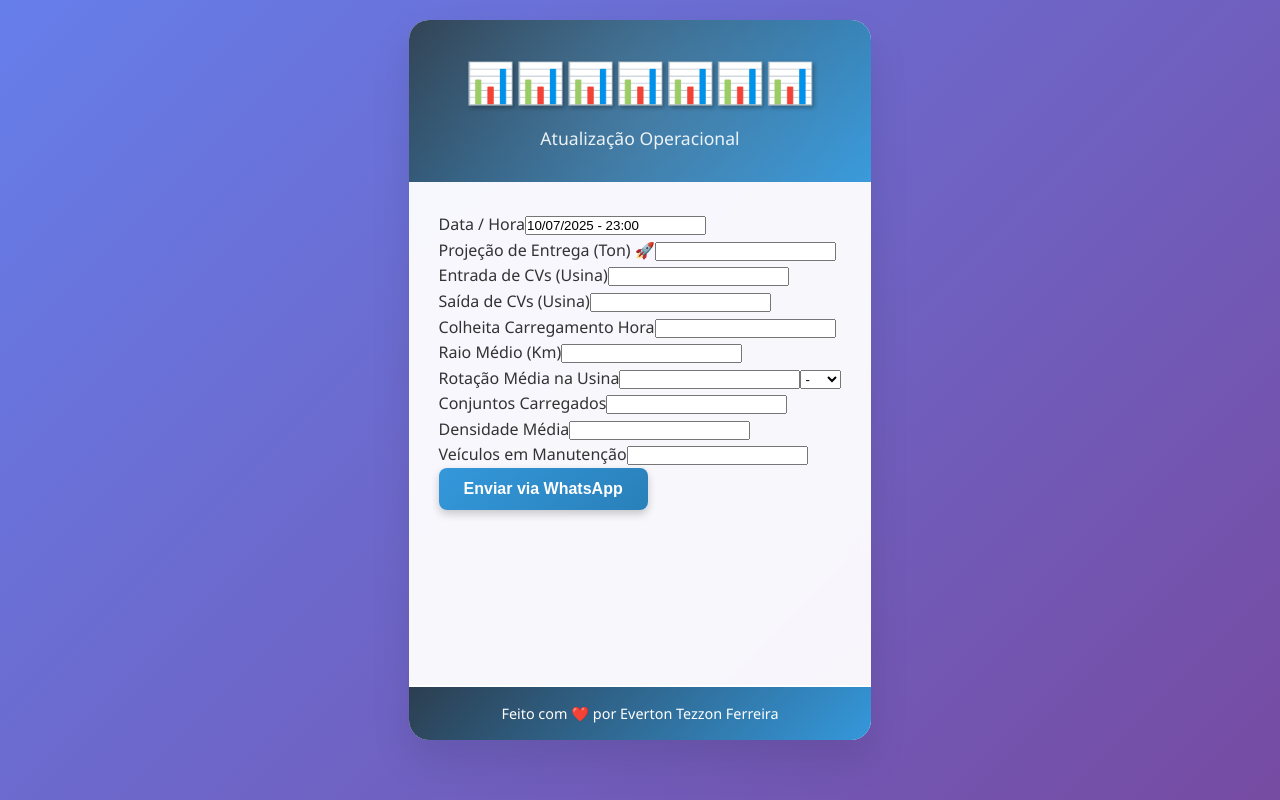
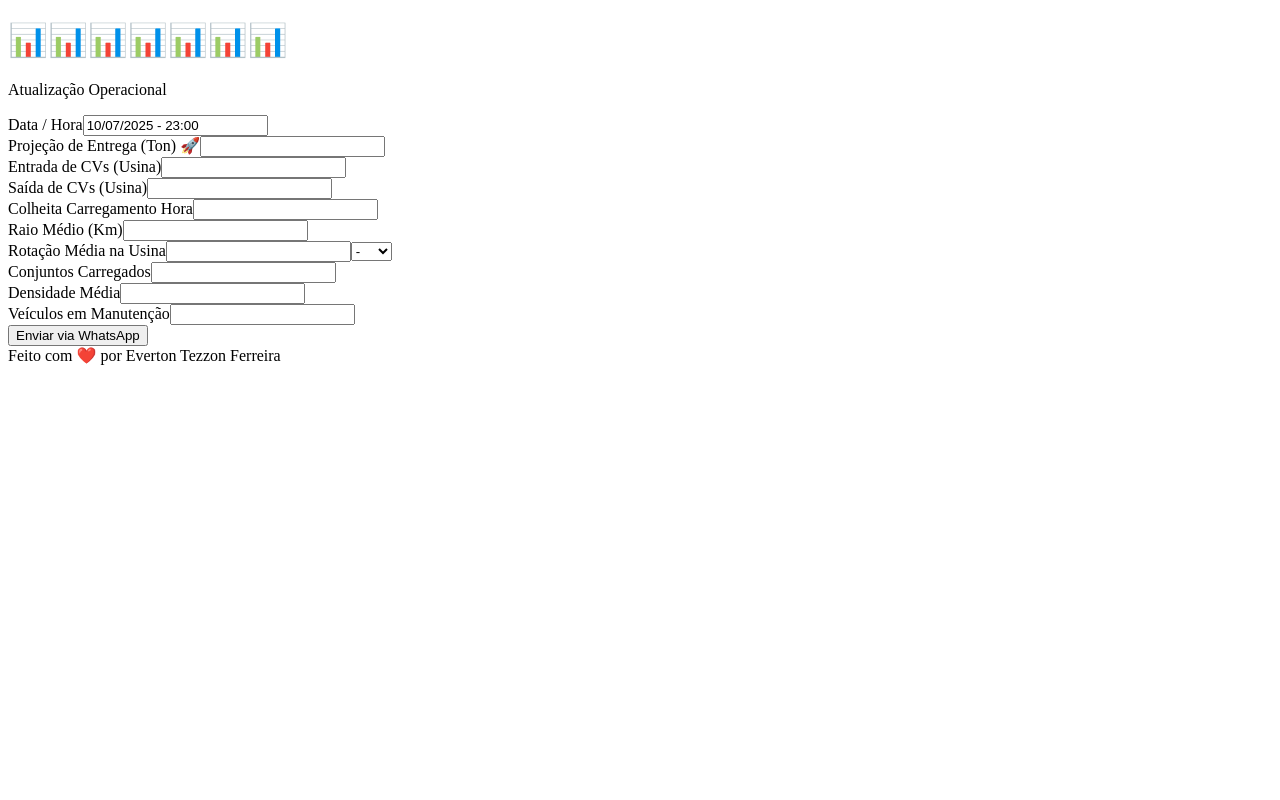
Before and after one commit to Everton-Pakito/atualizacao-operacional, a plain HTML site: page index.html in a window 1280 px wide. Drawn offline with Linux system fonts and the light colour scheme.

Commit message:
Add files via upload

```diff
--- a/padrao_css_sistema.css
+++ b/padrao_css_sistema.css
@@ -1,150 +1 @@
-
-/* ===================================
-   PADRÃO CSS - SISTEMA DE GESTÃO
-   Versão: 1.0
-   Data: Julho 2025 (Atualizado)
-   =================================== */
-
-/* === RESET E BASE === */
-* {
-    margin: 0;
-    padding: 0;
-    box-sizing: border-box;
-}
-
-body {
-    font-family: 'Segoe UI', Tahoma, Geneva, Verdana, sans-serif;
-    background: linear-gradient(135deg, #667eea 0%, #764ba2 100%);
-    min-height: 100vh;
-    padding: 20px;
-    line-height: 1.6;
-    color: #333;
-    display: flex;
-    flex-direction: column;
-    justify-content: space-between;
-}
-
-/* === CONTAINER PRINCIPAL === */
-.container {
-    max-width: 1400px;
-    margin: 0 auto;
-    background: rgba(255, 255, 255, 0.95);
-    border-radius: 20px;
-    box-shadow: 0 20px 40px rgba(0, 0, 0, 0.1);
-    overflow: hidden;
-    backdrop-filter: blur(10px);
-    display: flex;
-    flex-direction: column;
-    min-height: 90vh;
-}
-
-/* === CABEÇALHO === */
-.header {
-    background: linear-gradient(135deg, #2c3e50 0%, #3498db 100%);
-    color: white;
-    padding: 30px;
-    text-align: center;
-    position: relative;
-    overflow: hidden;
-    display: flex;
-    flex-direction: column;
-    align-items: center;
-    justify-content: center;
-}
-
-.header::before {
-    content: '';
-    position: absolute;
-    top: -50%;
-    left: -50%;
-    width: 200%;
-    height: 200%;
-    background: radial-gradient(circle, rgba(255,255,255,0.1) 0%, transparent 70%);
-    animation: rotate 20s linear infinite;
-}
-
-.header h1 {
-    font-size: 2.5rem;
-    margin-bottom: 10px;
-    text-shadow: 2px 2px 4px rgba(0, 0, 0, 0.3);
-    position: relative;
-    z-index: 1;
-}
-
-.header p {
-    font-size: 1.1rem;
-    opacity: 0.9;
-    position: relative;
-    z-index: 1;
-}
-
-/* === CONTEÚDO PRINCIPAL === */
-.content {
-    padding: 30px;
-    flex: 1 0 auto;
-}
-
-/* === RODAPÉ === */
-.footer {
-    background: linear-gradient(135deg, #2c3e50 0%, #3498db 100%);
-    color: white;
-    text-align: center;
-    padding: 15px;
-    font-size: 0.9rem;
-    font-weight: 500;
-    border-top: 2px solid #fff;
-}
-
-/* === BOTÕES === */
-.btn {
-    background: linear-gradient(135deg, #3498db 0%, #2980b9 100%);
-    color: white;
-    border: none;
-    padding: 12px 25px;
-    border-radius: 8px;
-    cursor: pointer;
-    font-size: 16px;
-    font-weight: 600;
-    transition: all 0.3s ease;
-    box-shadow: 0 4px 8px rgba(0, 0, 0, 0.2);
-    display: inline-flex;
-    align-items: center;
-    justify-content: center;
-    gap: 8px;
-    text-decoration: none;
-    position: relative;
-    overflow: hidden;
-}
-
-.btn::before {
-    content: '';
-    position: absolute;
-    top: 50%;
-    left: 50%;
-    width: 0;
-    height: 0;
-    background: rgba(255, 255, 255, 0.2);
-    border-radius: 50%;
-    transform: translate(-50%, -50%);
-    transition: all 0.6s ease;
-}
-
-.btn:hover::before {
-    width: 300px;
-    height: 300px;
-}
-
-.btn:hover {
-    transform: translateY(-2px);
-    box-shadow: 0 6px 12px rgba(0, 0, 0, 0.3);
-}
-
-.btn:active {
-    transform: translateY(0);
-    box-shadow: 0 2px 4px rgba(0, 0, 0, 0.2);
-}
-
-/* Centralização de botões */
-.text-center .btn {
-    margin: 0 auto;
-}
+<CSS final conforme canvas anterior>
```
